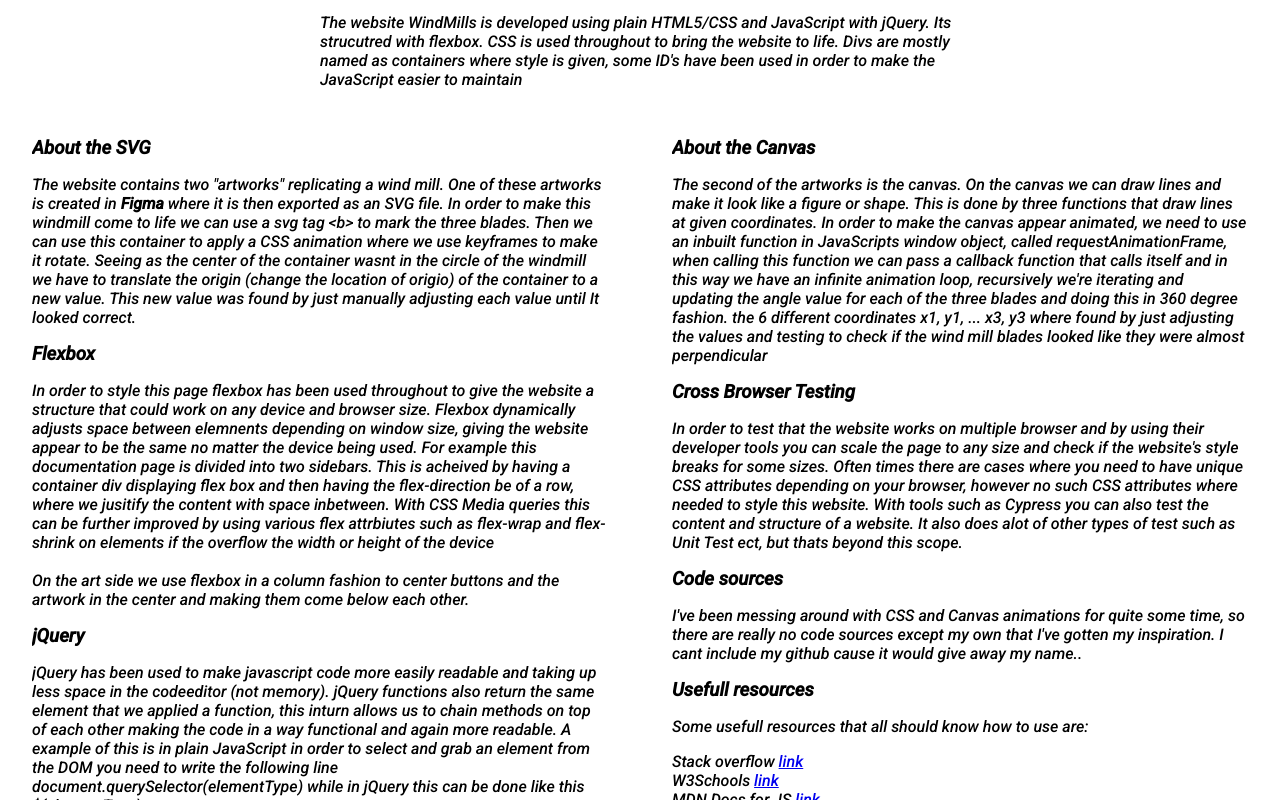
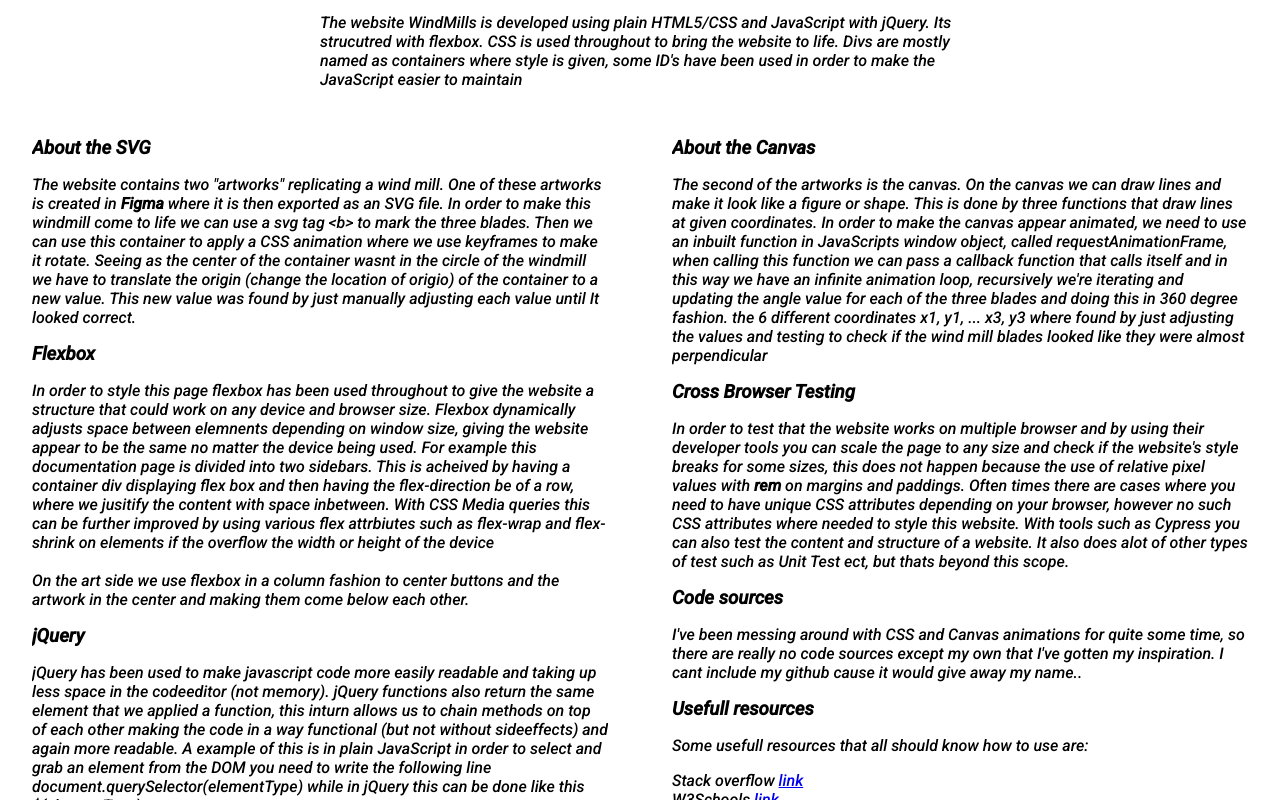
Before and after one commit to MariusArhaug/WindMills, a website: page index.html in a window 1280 px wide. Both pictures are taken after a click on the button "Show Docs". Drawn offline with nearby package versions, Linux system fonts and the light colour scheme.

Commit message:
CHANGE: update docs

```diff
--- a/index.html
+++ b/index.html
@@ -143,11 +143,11 @@
               and taking up less space in the codeeditor (not memory). jQuery
               functions also return the same element that we applied a function,
               this inturn allows us to chain methods on top of each other making
-              the code in a way functional and again more readable. A example of
-              this is in plain JavaScript in order to select and grab an element
-              from the DOM you need to write the following line
-              document.querySelector(elementType) while in jQuery this can be
-              done like this $(elementType).
+              the code in a way functional (but not without sideeffects) and
+              again more readable. A example of this is in plain JavaScript in
+              order to select and grab an element from the DOM you need to write
+              the following line document.querySelector(elementType) while in
+              jQuery this can be done like this $(elementType).
               <br />
               <br />
               For example we can use the $() function to imperatively select
@@ -176,13 +176,14 @@
             <p style="padding-bottom: 1rem; padding-top: 1rem">
               In order to test that the website works on multiple browser and by
               using their developer tools you can scale the page to any size and
-              check if the website's style breaks for some sizes. Often times
-              there are cases where you need to have unique CSS attributes
-              depending on your browser, however no such CSS attributes where
-              needed to style this website. With tools such as Cypress you can
-              also test the content and structure of a website. It also does
-              alot of other types of test such as Unit Test ect, but thats
-              beyond this scope.
+              check if the website's style breaks for some sizes, this does not
+              happen because the use of relative pixel values with
+              <strong>rem</strong> on margins and paddings. Often times there
+              are cases where you need to have unique CSS attributes depending
+              on your browser, however no such CSS attributes where needed to
+              style this website. With tools such as Cypress you can also test
+              the content and structure of a website. It also does alot of other
+              types of test such as Unit Test ect, but thats beyond this scope.
             </p>
             <h3>Code sources</h3>
             <p style="padding-top: 1rem; padding-bottom: 1rem">
```
